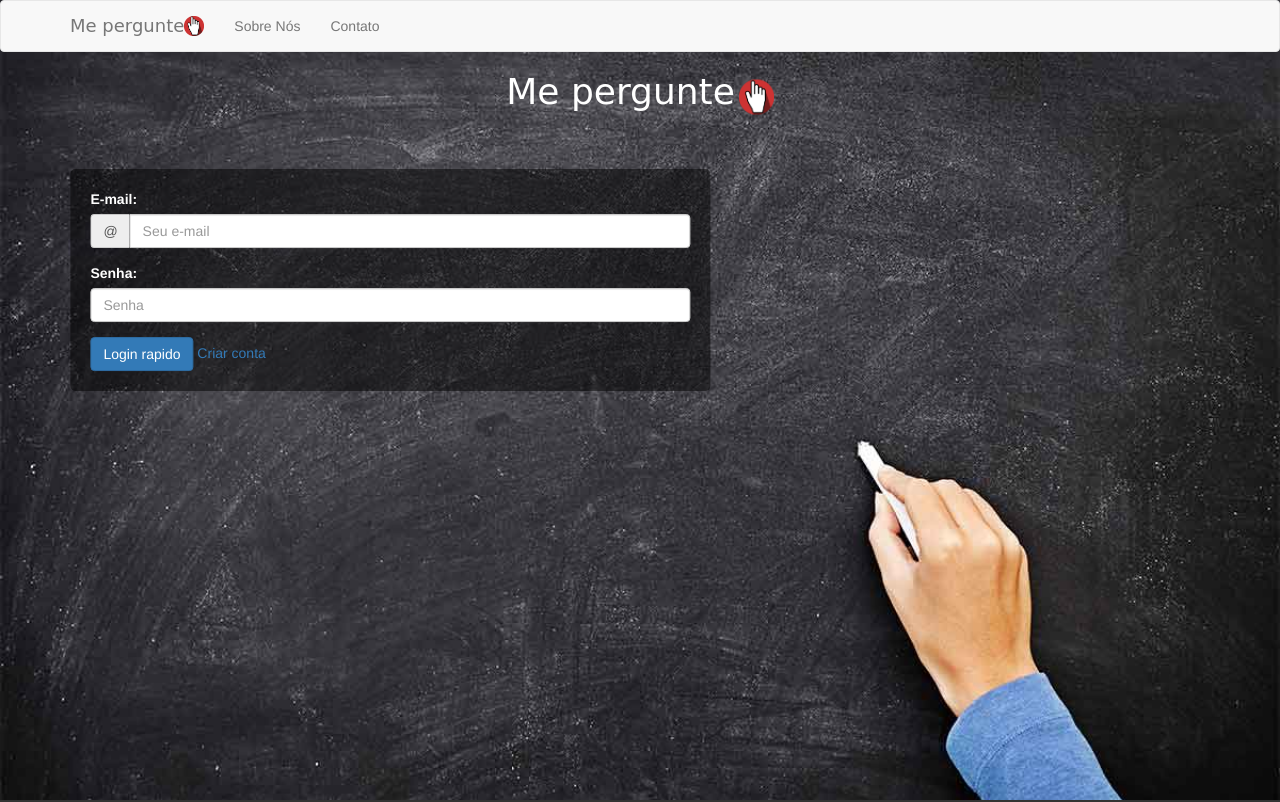
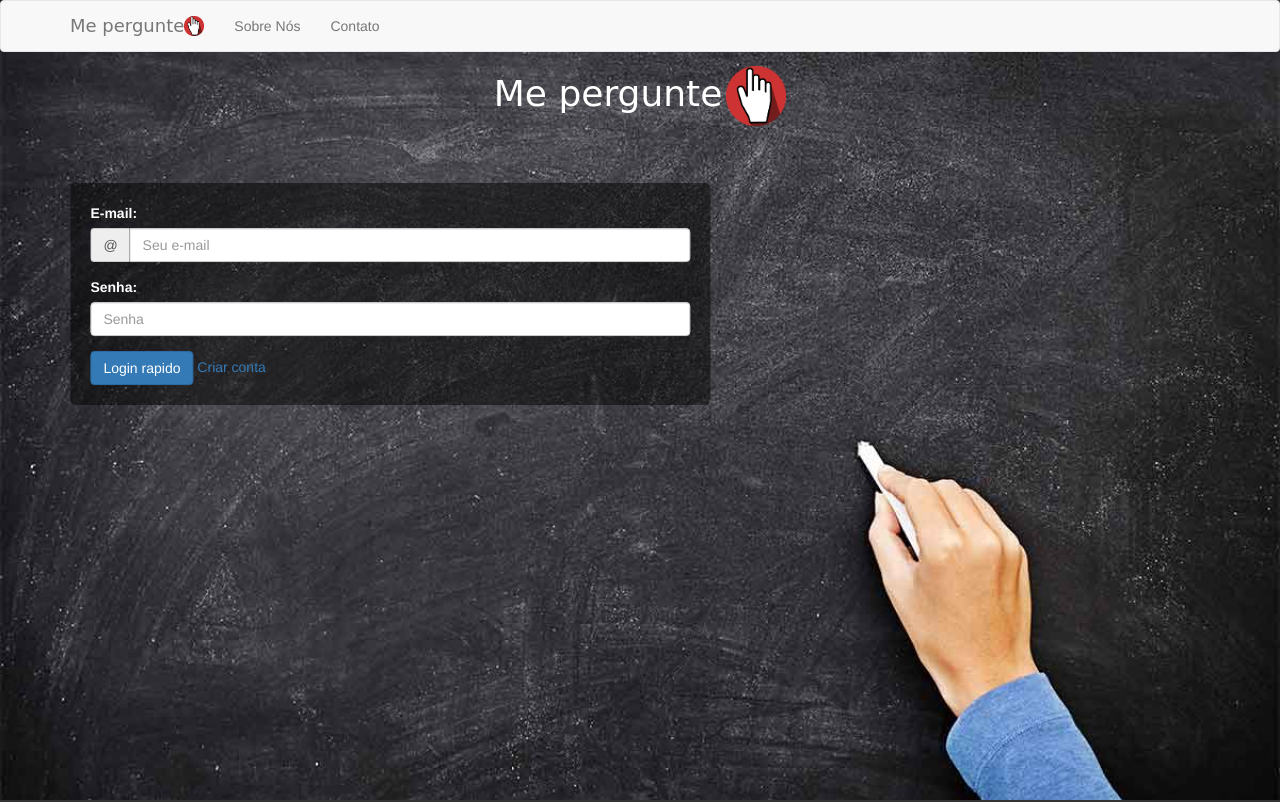
Before and after one commit to engtiago/Meu_mini_projeto, a plain HTML site: page index.html in a window 1280 px wide. Shown: the top 802 px of the page. Drawn offline with Linux system fonts and the light colour scheme; a web font is replaced by a local one.

Commit message:
Mudança Minimas
logo

```diff
--- a/assets/css/master.css
+++ b/assets/css/master.css
@@ -39,8 +39,8 @@ header {
   margin: 0;
 }
 .logo-h1{
-  height: 35px;
-  width: 35px;
+  height: 60px;
+  width: 60px;
   display: inline-block;
   transform: translatey(-10%);
 
```
